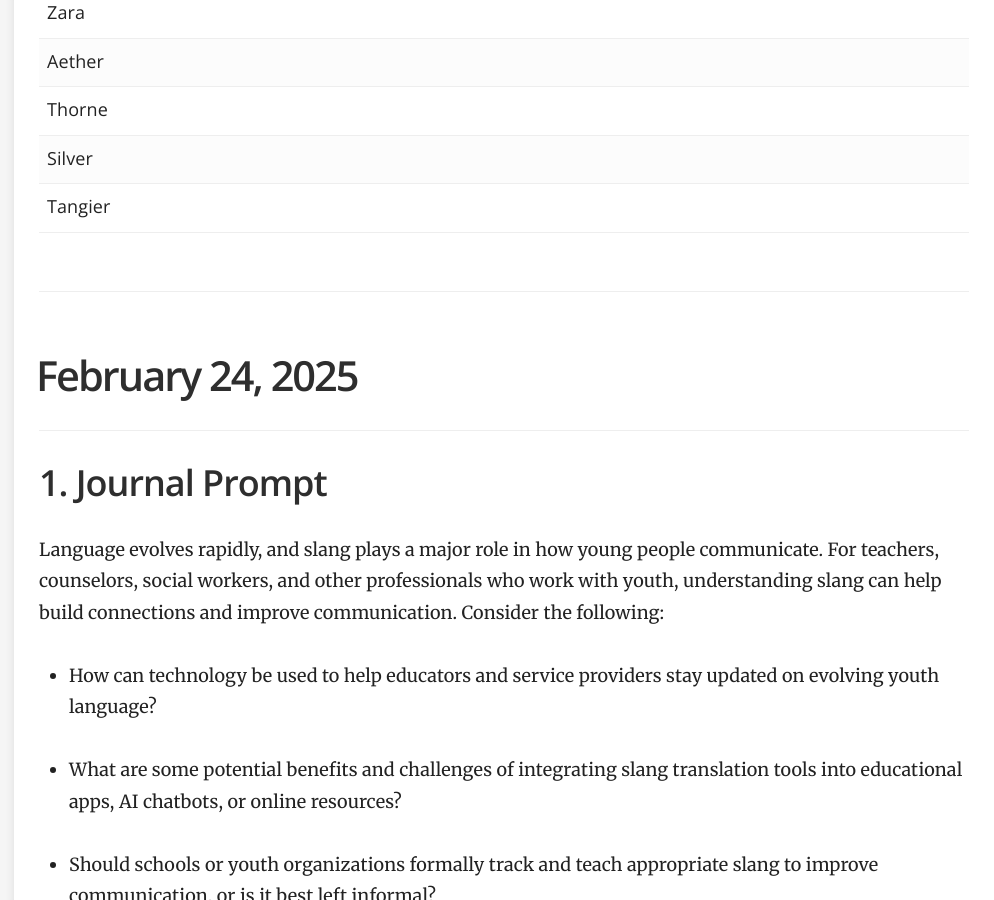
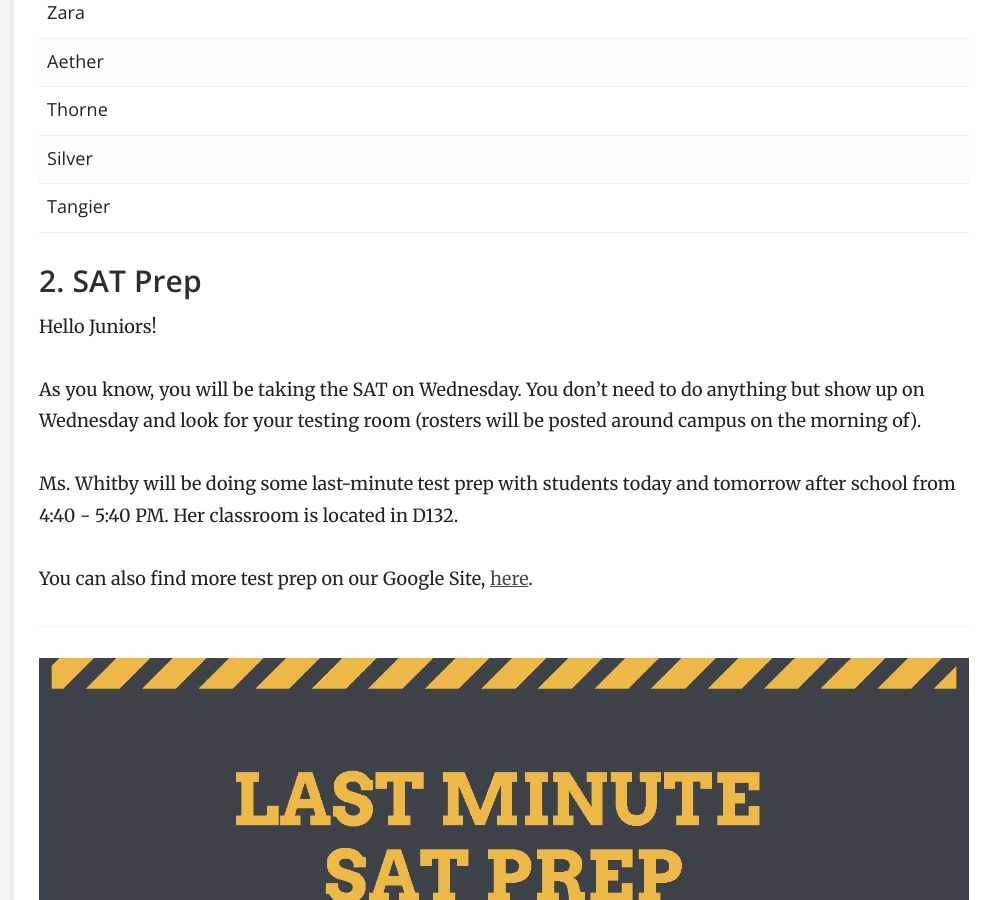
Before and after one commit to mswhitby/classroom, a Jekyll site: the page built from _docs/resources/journal.md, in a window 1280 px wide and 900 px high, scrolled down 653 px. Shown: the whole window, without its empty margins (286-1280 px from the left). Built offline with Jekyll 4.4.1, drawn with Linux system fonts in a browser that asks for light colours.

Commit message:
Updated lessons

```diff
--- a/_docs/resources/journal.md
+++ b/_docs/resources/journal.md
@@ -20,6 +20,17 @@ order: 1
 | Silver  |       |           |
 | Tangier |       |           |
 
+### 2. SAT Prep
+
+Hello Juniors!
+
+As you know, you will be taking the SAT on Wednesday. You don't need to do anything but show up on Wednesday and look for your testing room (rosters will be posted around campus on the morning of).
+
+Ms. Whitby will be doing some last-minute test prep with students today and tomorrow after school from 4:40 - 5:40 PM. Her classroom is located in D132.
+
+You can also find more test prep on our Google Site, [here](https://sites.google.com/judsonisd.org/whscollegecareer/home/test-prep).
+
+![alt text](../../media/2025_last_minute_SAT_prep.png)
 ----
 
 # February 24, 2025
```
Also changed, not shown: _docs/classes/3rd.md (+1 -0 lines), _docs/classes/4th.md (+12 -0 lines).
